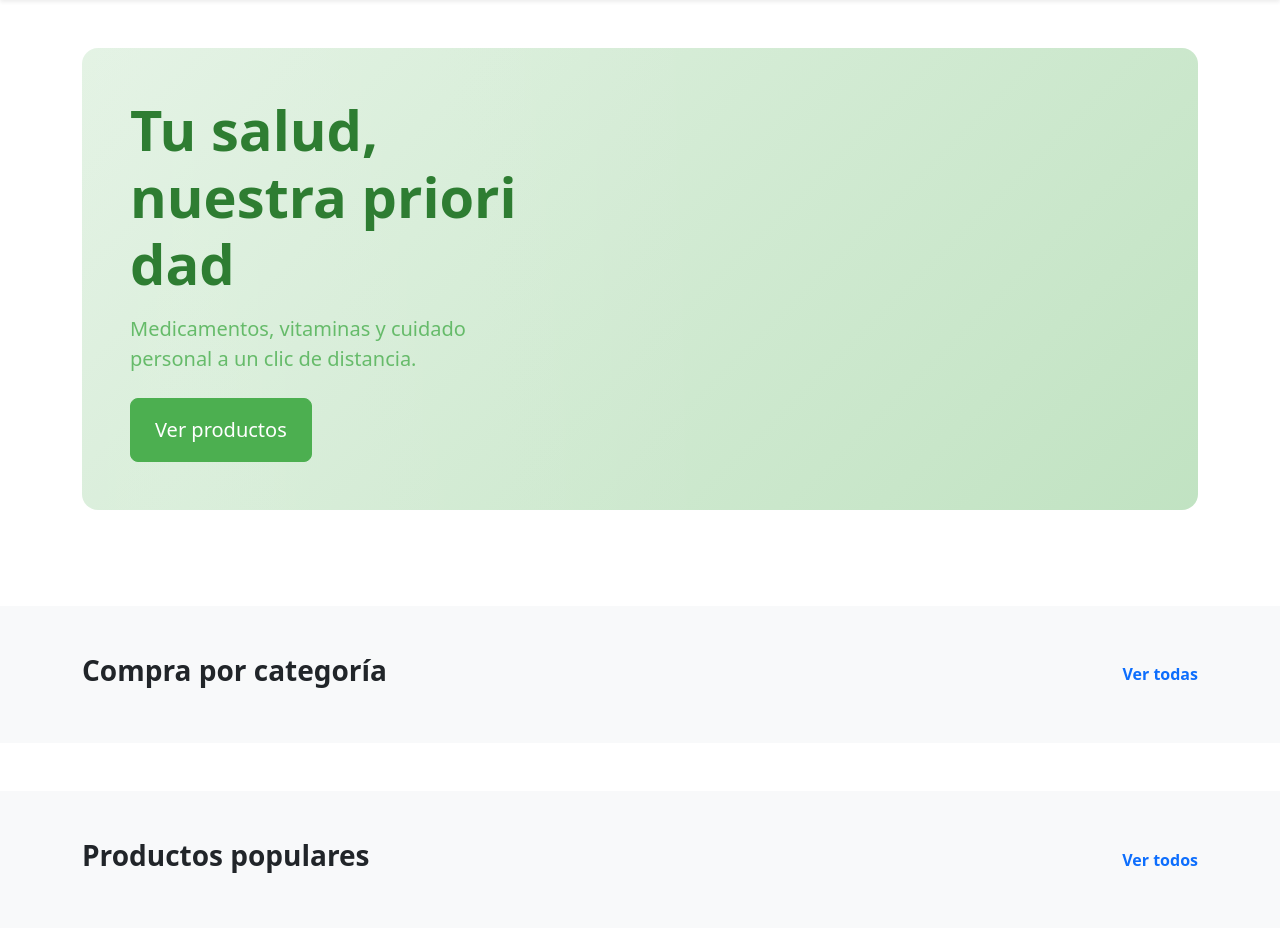
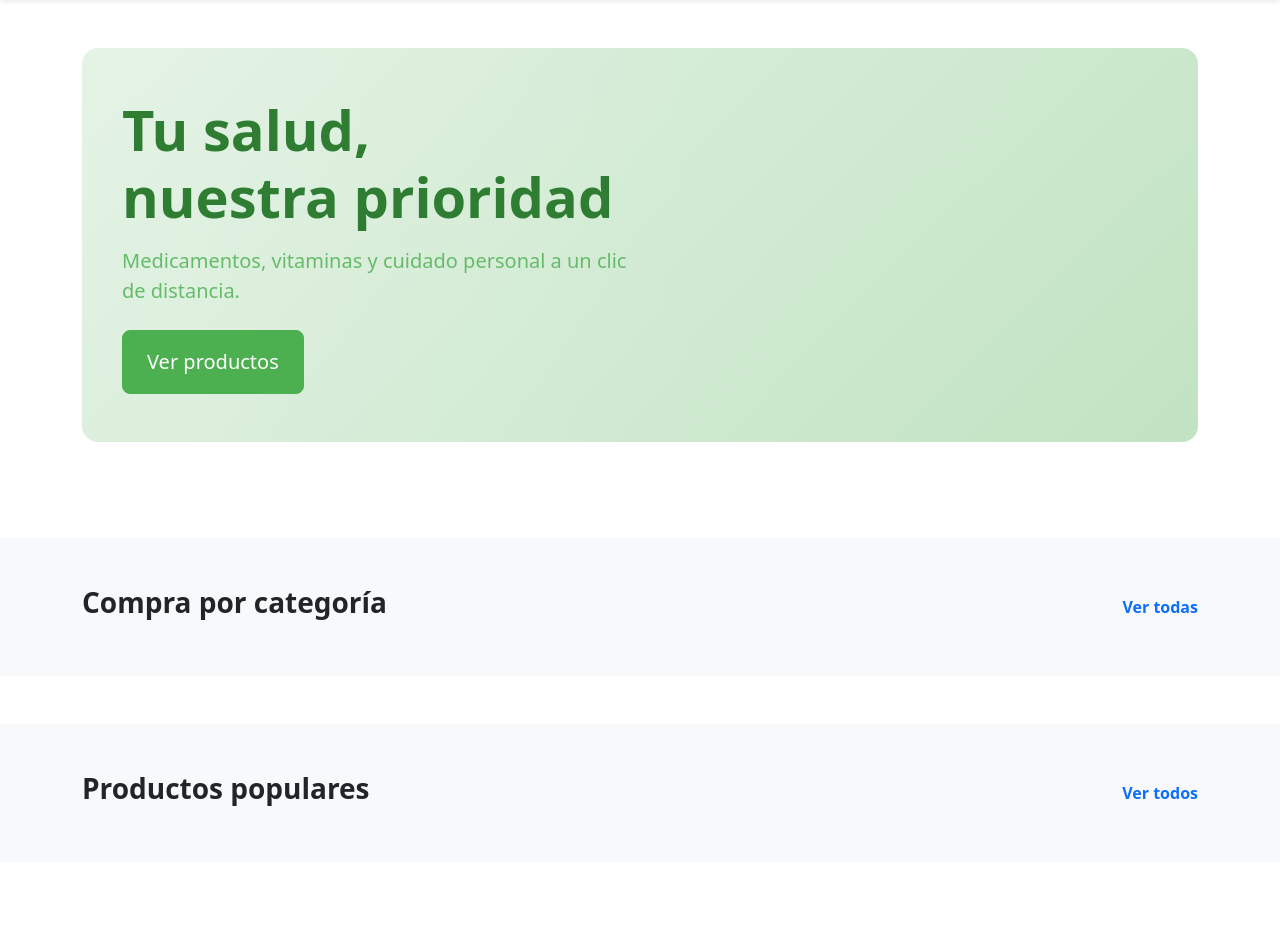
Before and after one commit to Candreshm/Proyecto_desarrolloWeb, a Spring app: template src/main/resources/templates/index.html in a window 1280 px wide. Shown: the part 78-1006 px from the top of the page. Run offline with Thymeleaf, Linux system fonts and the light colour scheme; the template is opened without the code that fills it, so the values that code supplies are empty; some of the project's set-up classes (security, data sources, template engines, error pages and the like) are left out, and stand-ins take their place; some libraries are stand-ins or nearby versions.

Commit message:
Adjust hero section layout in index.html by increasing column sizes for better visibility. Update estilos.css to change overflow behavior to visible and enhance padding for improved text presentation.

```diff
--- a/src/main/resources/static/css/estilos.css
+++ b/src/main/resources/static/css/estilos.css
@@ -16,7 +16,8 @@
     align-items: center;
     animation: gradientShift 8s ease infinite;
     position: relative;
-    overflow: hidden;
+    overflow: visible; /* Changed from hidden to visible to prevent text cutoff */
+    padding: 3rem 2.5rem !important; /* Increased padding */
 }
 
 /* Animated gradient background */
@@ -60,6 +61,7 @@
     line-height: 1.2;
     white-space: normal;
     word-wrap: break-word;
+    margin-bottom: 1rem;
 }
 
 /* Ensure "Tu salud," stays on first line and "nuestra prioridad" on second */
--- a/src/main/resources/templates/index.html
+++ b/src/main/resources/templates/index.html
@@ -11,7 +11,7 @@
             <div class="container">
                 <div class="hero-background rounded-4 p-5">
                     <div class="row">
-                        <div class="col-lg-8 col-md-10">
+                        <div class="col-lg-10 col-md-11">
                             <h1 class="display-4 fw-bold hero-title mb-3 text-start">
                                 Tu&nbsp;salud,<br>nuestra&nbsp;prioridad
                             </h1>
```
